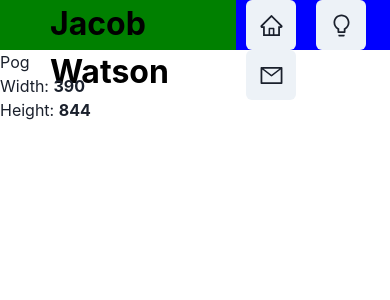
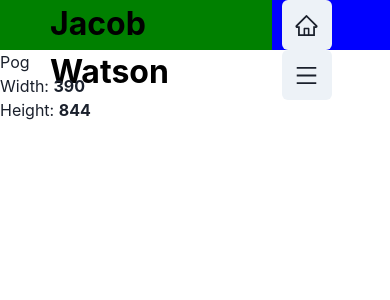
Before and after one commit to jacobwatson112/portfolio-frontend, a React (Create React App) app: page / in a window 390 px wide. Shown: the top 300 px of the page. Built offline with nearby package versions, Linux system fonts and the light colour scheme.

Commit message:
Hamburger Menu added

```diff
--- a/src/components/NavbarComponent.tsx
+++ b/src/components/NavbarComponent.tsx
@@ -1,36 +1,166 @@
-import { Box, Button, Flex, IconButton, Spacer, Text } from "@chakra-ui/react";
-import { AiOutlineHome, AiOutlineMail, AiOutlineBulb } from 'react-icons/ai';
+import React from "react";
+import {
+  Box,
+  Button,
+  Flex,
+  IconButton,
+  Spacer,
+  Text,
+  Drawer,
+  DrawerBody,
+  DrawerFooter,
+  DrawerHeader,
+  DrawerOverlay,
+  DrawerContent,
+  DrawerCloseButton,
+  useDisclosure,
+  Input,
+} from "@chakra-ui/react";
+import {
+  AiOutlineHome,
+  AiOutlineMail,
+  AiOutlineBulb,
+  AiOutlineMenu,
+} from "react-icons/ai";
 import { useNavigate } from "react-router-dom";
 import { NavbarComponentProps } from "../Types/props/NavbarComponentProps";
 
 function NavbarComponent(props: NavbarComponentProps) {
-    const navigate = useNavigate();
+  const navigate = useNavigate();
+  const { isOpen, onOpen, onClose } = useDisclosure();
+  const btnRef = React.useRef();
   return (
     <>
-      <Flex h="50px" bg="green" w='100%'>
+      <Flex h="50px" bg="green" w="100%">
         <Box>
-          <Text color='black' fontWeight='bold' fontSize='32px' ml='50px' mr='50px'>Jacob Watson</Text>
+          <Text
+            color="black"
+            fontWeight="bold"
+            fontSize="32px"
+            ml="50px"
+            mr="50px"
+          >
+            Jacob Watson
+          </Text>
         </Box>
         <Spacer />
-        {props.pageWidth < 730 ?(
+        {props.pageWidth < 730 ? (
           <>
-        <Box bg='blue' alignContent='right' h='100%'>
-          <IconButton h="100%" w='50px' ml='10px' mr='10px' aria-label="Home" onClick={() => navigate('/')} icon={<AiOutlineHome size={25} />}></IconButton>
-          <IconButton h="100%" w='50px' ml='10px' mr='10px' aria-label="Home" icon={<AiOutlineBulb size={25} />}></IconButton>
-          <IconButton h="100%" w='50px' ml='10px' mr='10px' aria-label="Home" icon={<AiOutlineMail size={25} />}></IconButton>
-        </Box>
+            {props.pageWidth < 520 ? (
+              <>
+                <Box bg="blue" alignContent="right" h="100%">
+                  <IconButton
+                    h="100%"
+                    w="50px"
+                    ml="10px"
+                    mr="10px"
+                    aria-label="Home"
+                    onClick={() => navigate("/")}
+                    icon={<AiOutlineHome size={25} />}
+                  ></IconButton>
+                  <IconButton
+                    h="100%"
+                    w="50px"
+                    ml="10px"
+                    mr="10px"
+                    aria-label="Menu"
+                    onClick={onOpen}
+                    icon={<AiOutlineMenu size={25} />}
+                  ></IconButton>
+                  <Drawer isOpen={isOpen} placement="right" onClose={onClose}>
+                    <DrawerOverlay />
+                    <DrawerContent>
+                      <DrawerCloseButton />
+                      <Button
+                        h="50px"
+                        m="10px"
+                        mt="50px"
+                        onClick={() => {onClose(); navigate("/")}}
+                        leftIcon={<AiOutlineHome size={25} />}
+                      >
+                        Home
+                      </Button>
+                      <Button
+                        h="50px"
+                        m="10px"
+                        leftIcon={<AiOutlineBulb size={25} />}
+                      >
+                        Projects
+                      </Button>
+                      <Button
+                        h="50px"
+                        m="10px"
+                        leftIcon={<AiOutlineMail size={25} />}
+                      >
+                        Contact
+                      </Button>
+                    </DrawerContent>
+                  </Drawer>
+                </Box>
+              </>
+            ) : (
+              <>
+                <Box bg="blue" alignContent="right" h="100%">
+                  <IconButton
+                    h="100%"
+                    w="50px"
+                    ml="10px"
+                    mr="10px"
+                    aria-label="Home"
+                    onClick={() => navigate("/")}
+                    icon={<AiOutlineHome size={25} />}
+                  ></IconButton>
+                  <IconButton
+                    h="100%"
+                    w="50px"
+                    ml="10px"
+                    mr="10px"
+                    aria-label="Home"
+                    icon={<AiOutlineBulb size={25} />}
+                  ></IconButton>
+                  <IconButton
+                    h="100%"
+                    w="50px"
+                    ml="10px"
+                    mr="10px"
+                    aria-label="Home"
+                    icon={<AiOutlineMail size={25} />}
+                  ></IconButton>
+                </Box>
+              </>
+            )}
           </>
         ) : (
           <>
-          <Box bg='blue' alignContent='right' h='100%'>
-            <Button h="100%" ml='10px' mr='10px' onClick={() => navigate('/')} leftIcon={<AiOutlineHome size={25} />}>Home</Button>
-            <Button h="100%" ml='10px' mr='10px' leftIcon={<AiOutlineBulb size={25} />}>Projects</Button>
-            <Button h="100%" ml='10px' mr='10px' leftIcon={<AiOutlineMail size={25} />}>Contact</Button>
-          </Box>
+            <Box bg="blue" alignContent="right" h="100%">
+              <Button
+                h="100%"
+                ml="10px"
+                mr="10px"
+                onClick={() => navigate("/")}
+                leftIcon={<AiOutlineHome size={25} />}
+              >
+                Home
+              </Button>
+              <Button
+                h="100%"
+                ml="10px"
+                mr="10px"
+                leftIcon={<AiOutlineBulb size={25} />}
+              >
+                Projects
+              </Button>
+              <Button
+                h="100%"
+                ml="10px"
+                mr="10px"
+                leftIcon={<AiOutlineMail size={25} />}
+              >
+                Contact
+              </Button>
+            </Box>
           </>
-
         )}
-
       </Flex>
     </>
   );
```
